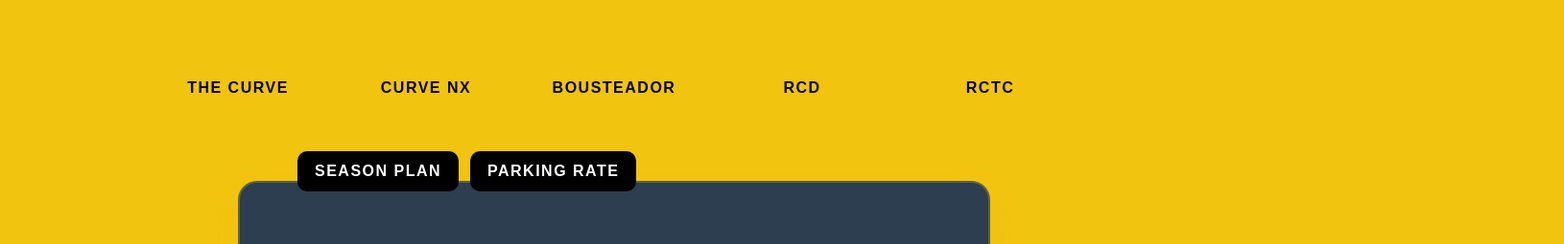
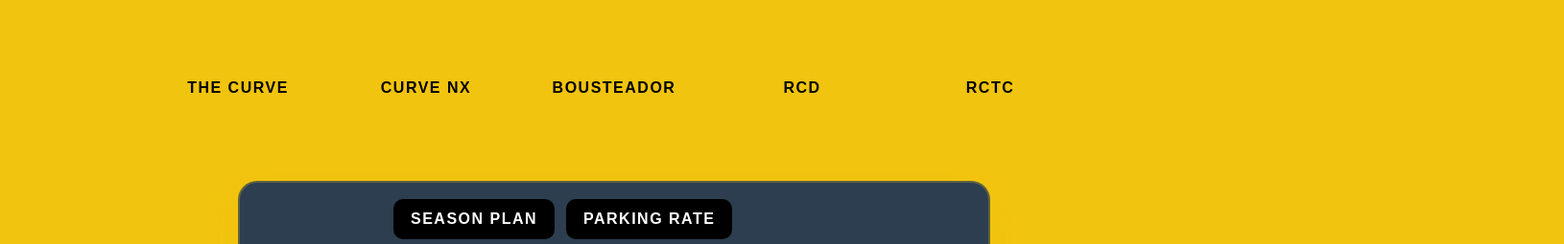
Before and after one commit to KHAIKARAK7/RCDCalculator, a plain HTML site: page RCD.html in a window 1280 px wide. Shown: the top 255 px of the page at 96% size, 1630 px wide, since content can reach past the window. Drawn offline with Linux system fonts and the light colour scheme.

Commit message:
Update RCD.html

```diff
--- a/RCD.html
+++ b/RCD.html
@@ -116,8 +116,22 @@ body {
   padding-right: 0;
 }
 
-@media (max-width: 768px) {
+  .main-wrapper {
+    padding-left: 200px;
+    padding-right: 300px;
+    padding-bottom: 50px;
+    position: relative;
+    top: 50px;
+    left: 20px;
+    z-index: 9999;
+  }
 
+  .main-wrapper2 {
+    padding-left: 20px;
+    padding-right: 20px;
+    padding-bottom: 0px;
+    position: relative;
+  }
 
   .side-btn2 {
     padding: 24px 30px;  /* Padding lebih besar */
@@ -133,7 +147,7 @@ body {
   }
 
 
-}
+
 
 
 
```
